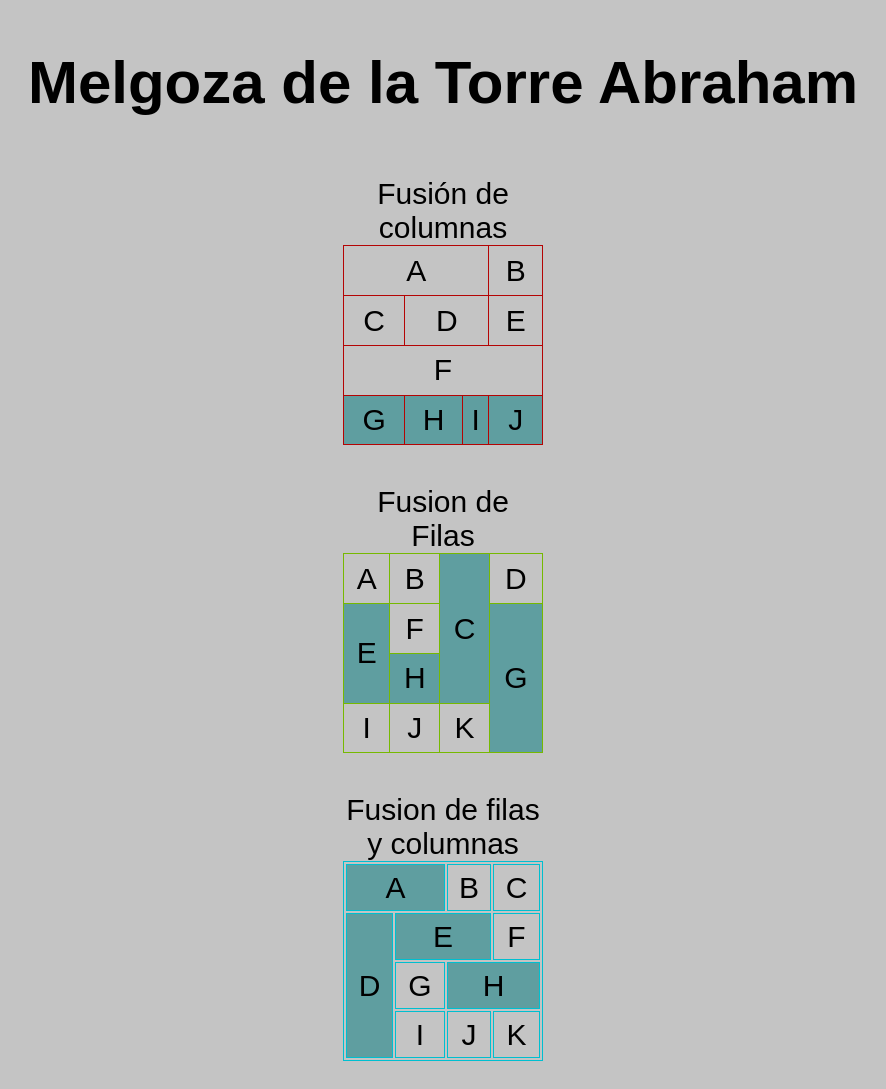
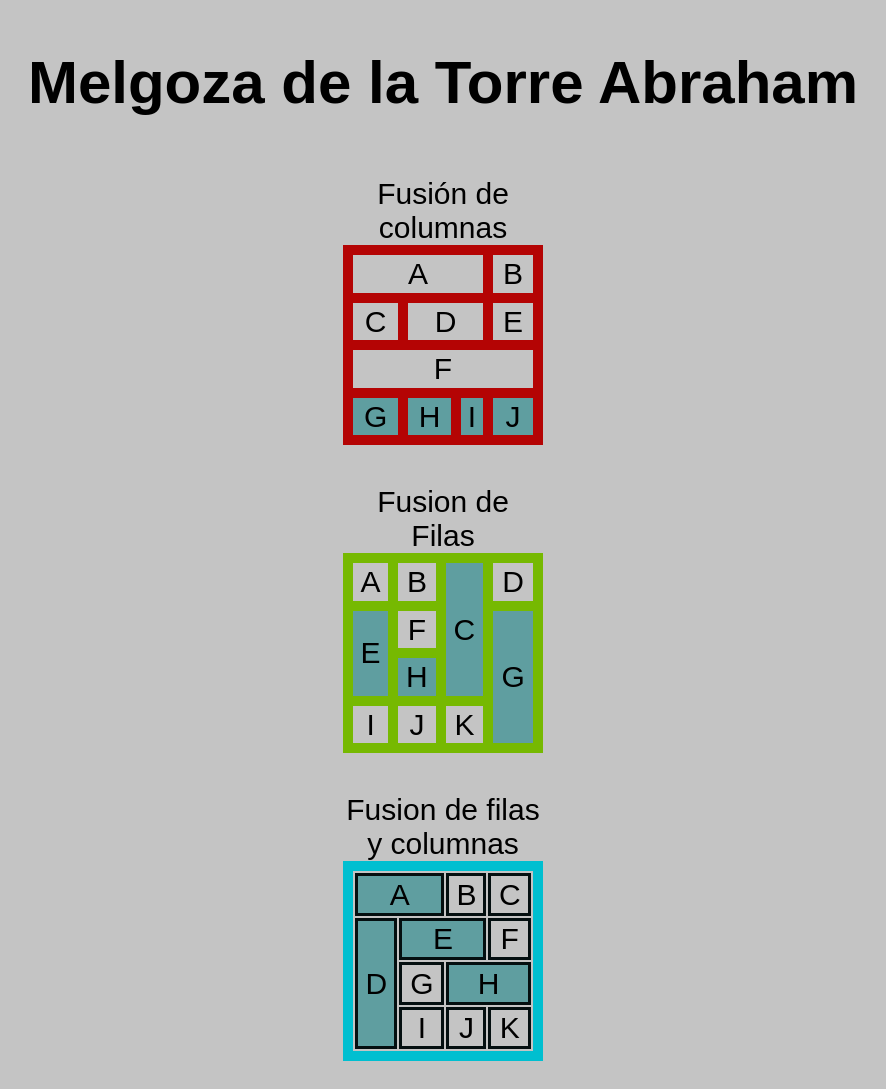
Before and after one commit to Eriarer/HTML, a PHP site: page / in a window 1280 px wide. Shown: the whole page, without its empty margins (197-1083 px from the left). Run offline with PHP 8.4, Linux system fonts and the light colour scheme.

Commit message:
Css separated

```diff
--- a/11-MDT-PracticaTablas2/index.html
+++ b/11-MDT-PracticaTablas2/index.html
@@ -11,7 +11,6 @@
       rel="stylesheet"
       href="style.css"
     />
-    <style></style>
   </head>
   <body>
     <h1 id="MyName">Melgoza de la Torre Abraham</h1>
--- a/11-MDT-PracticaTablas2/style.css
+++ b/11-MDT-PracticaTablas2/style.css
@@ -7,24 +7,30 @@ body {
     align-items: center;
     flex-direction: column;
   }
+
   table {
     margin: 20px;
     width: 200px;
     height: 200px;
   }
+
   .colFusion {
-    border: 1px solid rgb(180, 4, 4);
+    border: 10px solid rgb(180, 4, 4);
     border-collapse: collapse;
     text-align: center;
   }
 
   .rowFusion {
-    border: 1px solid rgb(118, 185, 1);
+    border: 10px solid rgb(118, 185, 1);
     border-collapse: collapse;
     text-align: center;
   }
 
   .bothFusion {
-    border: 1px solid rgb(0, 191, 208);
+    border: 10px solid rgb(0, 191, 208);
     text-align: center;
   }
+
+  th.bothFusion, td.bothFusion{
+    border: 3px solid rgb(4, 15, 16);
+  }
```
